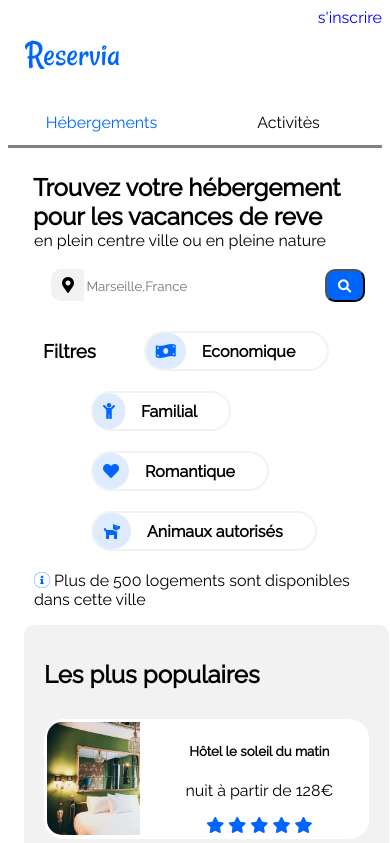
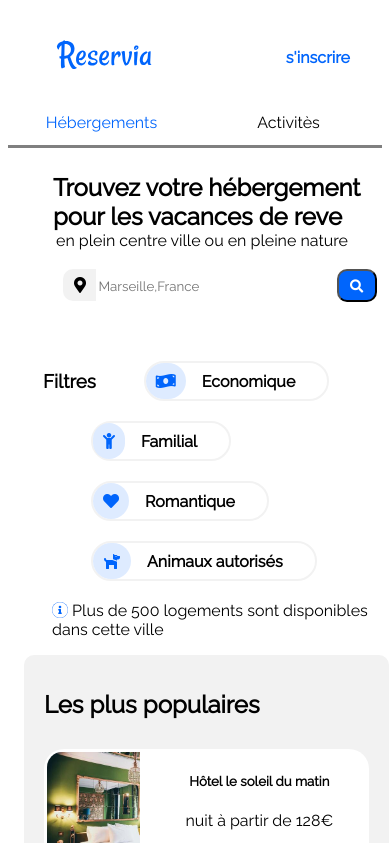
Before and after one commit to Yassineayyad/yassineayyad.github.io, a plain HTML site: page index.html in a window 390 px wide. Shown: the top 843 px of the page. Drawn offline with Linux system fonts and the light colour scheme.

Commit message:
derniere version

```diff
--- a/Style.css
+++ b/Style.css
@@ -21,40 +21,41 @@ nav
     align-items: center;
     text-align: center;
 }
-#hebergement
+.hebergement
 {
     color: #0065FC;
     padding: 1em 2em 0em 2em;
 
 }
-#activites
+.activites
 {
     color: black;
     padding: 1em 2em 0em 2em;
 
 }
-#sinscrire
+
+.sinscrire
 {
     font-weight: bold;
     color: #0065FC;
     padding: 1em 2em 0em 2em;
 
 }
-#hebergement:active
+.hebergement:hover
 {
     border-top: #0065FC solid;
 }
-#activites:focus
+.activites:hover
 {
     border-top: #0065FC solid;
 }
-#sinscrire:focus
+.sinscrire:focus
 {
     border-top: #0065FC solid;
 }
 .logo
 {
-    margin: 1.5em 0em 0em 1em;
+    margin: 1.5em 0em 0em 3em;
 }
 /**Section 1 **/
 
@@ -62,12 +63,12 @@ h1
 {
     font-size: 24px;
     font-weight: bold;
-    margin: 25px 0px 0px 25px ;
+    margin: 25px 0px 0px 45px ;
 
 }
 .description1
 {
-    margin-left: 26px;
+    margin-left: 48px;
 
 }
 #recherche
@@ -75,7 +76,7 @@ h1
 {
     display: flex;
     flex-direction: row;
-    margin-left: 26px;
+    margin-left: 50px;
 
 
 }
@@ -132,7 +133,7 @@ align-items: center;
 {
     display: flex;
     text-align: center;
-    margin: 20px 0 0 20px;
+    margin: 20px 0 0 43px;
     padding-left: 8px;
     align-items: center;
 
@@ -172,7 +173,7 @@ align-items: center;
 }
 #description2
 {
-    margin-left: 26px;
+    margin-left: 44px;
 
 }
 
@@ -183,7 +184,7 @@ h2
 {
     padding-top: 15px;
 }
-.flex_around
+.flex-around
 {
     display: flex;
     margin: 1em;
@@ -511,7 +512,7 @@ footer
     background: #f2f2f2;
     margin-top: 60px;
     position: relative;
-    margin: 50px ;
+
 }
 .footer
 {
@@ -522,7 +523,7 @@ footer
 
 @media screen and (max-width: 1230px)
 {
-    .flex_around
+    .flex-around
     {
         flex-direction: column;
         justify-content: space-between;
@@ -577,7 +578,7 @@ footer
         margin-right: 20px;
     }
 }
-@media  screen and (max-width: 768px)
+@media screen and  (max-width: 768px)
 {
     /**header**/
     header
@@ -601,39 +602,39 @@ footer
         justify-content: space-around;
         width: 100%;
     }
-    #hebergement:focus
+    .hebergement:focus
     {
         border-top: none;
         border-bottom: #0065FC solid;
     }
-    #activites:focus
+    .activites:focus
     {
         border-top: none;
         border-bottom: #0065FC solid;
 
     }
-    #hebergement:hover
+    .hebergement:hover
     {
         border-bottom: #0065FC solid;
     }
-    #activites:hover
+    .activites:hover
     {
         border-bottom: #0065FC solid;
     }
-    #hebergement
+    .hebergement
     {
         border-bottom: gray solid;
         width: 50%;
         padding-bottom: 13px;
     }
-    #activites
+    .activites
     {
         border-bottom: none;
         border-bottom: gray solid;
         width: 50%;
         padding-bottom: 13px;
     }
-    #sinscrire
+    .sinscrire
     {
         margin-top: 1.5em;
     }
@@ -676,7 +677,7 @@ footer
     #recherche
     {
         justify-content: center;
-        margin-bottom: 20px;
+        margin-bottom: 50px;
     }
     #description2
     {
@@ -695,7 +696,7 @@ footer
         display: flex;
         justify-content: flex-start;
     }
-    .flex_around
+    .flex-around
     {
      flex-direction: column-reverse;
     }
@@ -752,7 +753,12 @@ footer
     footer
     {
         flex-direction: column;
-        margin: 0;
+        margin: auto;
         margin-top: 60px;
+        text-align: center;
+    }
+    .footer
+    {
+        margin-right: 0;
     }
 }
--- a/index.html
+++ b/index.html
@@ -17,9 +17,9 @@
                         <img class="logo" src="images/logo/Reservia.svg" alt="logo Reservia"/>
                     </div>
                     <div>
-                        <a id="hebergement" href="#heberg">Hébergements</a>
-                        <a id="activites" href="#activite">Activitès</a>
-                        <a id="sinscrire" href="#">s'inscrire</a>
+                        <a class="hebergement" href="#heberg">Hébergements</a>
+                        <a class="activites" href="#activite">Activitès</a>
+                        <a class="sinscrire" href="#">s'inscrire</a>
                     </div>
                 </nav>
             </div>
@@ -30,8 +30,8 @@
                         <a class="sinscrire" href="#">s'inscrire</a>
                     </div>
                     <div id="bloc2">
-                        <a id="hebergement" href="#heberg">Hébergements</a>
-                        <a id="activites" href="#activite">Activitès</a>
+                        <a class="hebergement" href="#heberg">Hébergements</a>
+                        <a class="activites" href="#activite">Activitès</a>
                     </div>
                 </nav>
             </div>
@@ -75,7 +75,7 @@
             </div>
         </section>
 
-        <section class="flex_around">
+        <section class="flex-around">
             <article  id="heberg" class="Hebergement_marseille">
                 <h2>Hebergements à Marseille</h2>
                 <div class="part1">
```
